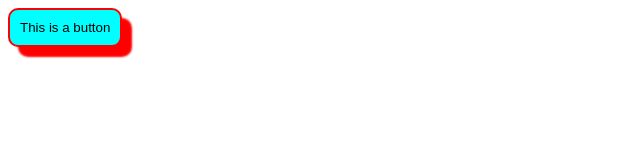
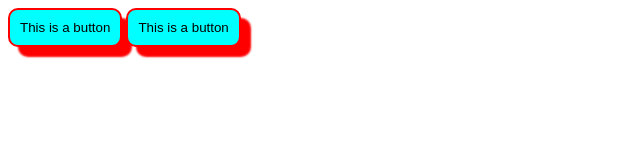
Before and after one commit to AyanMT-17/Virtual-Aid, a plain HTML site: page Frontend/index.html in a window 1280 px wide. Shown: the whole page, without its empty margins (0-640 px from the left). Drawn offline with Linux system fonts and the light colour scheme.

Commit message:
Sambhav's Commit

```diff
--- a/Frontend/index.html
+++ b/Frontend/index.html
@@ -11,6 +11,9 @@
         <button class="but">
             This is a button
         </button>
+        <button class="but">
+            This is a button
+        </button>
     </div>
 </body>
 </html>
```
